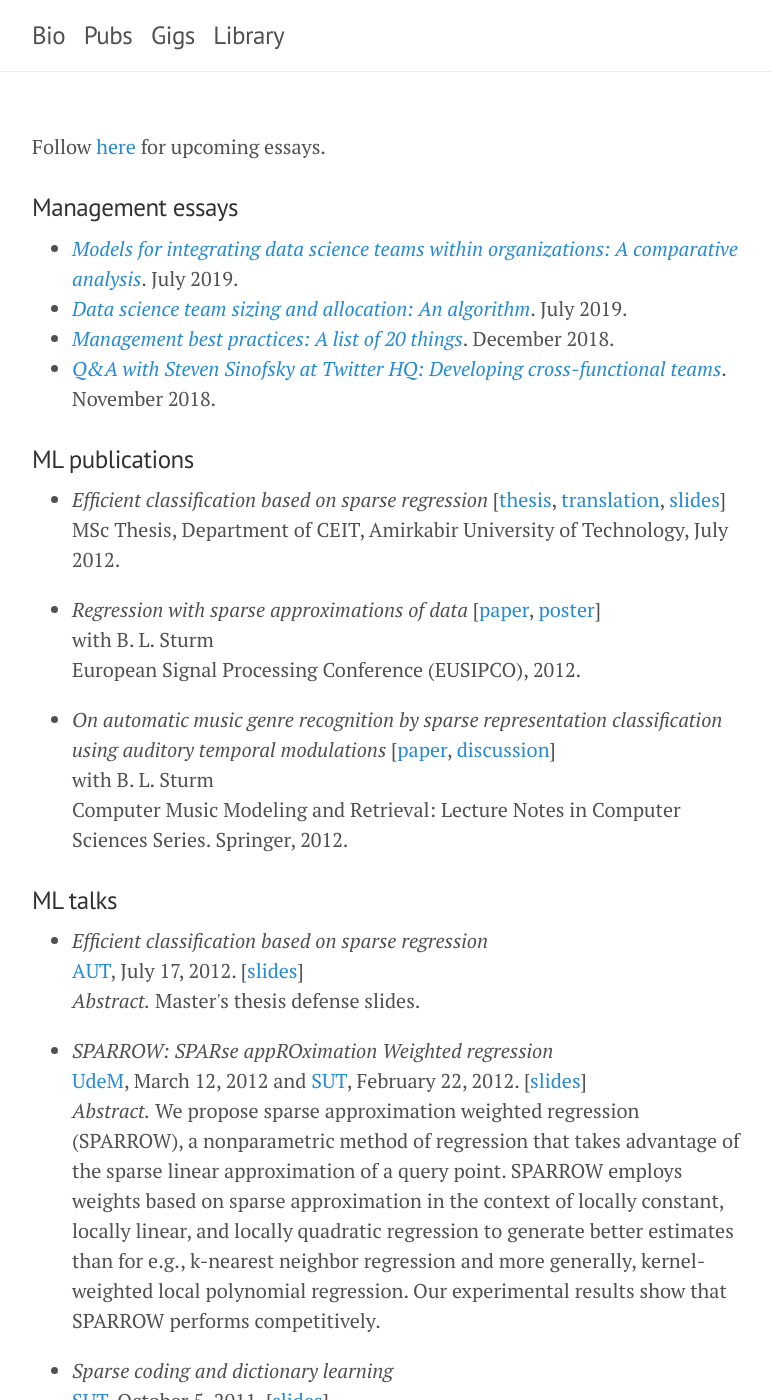
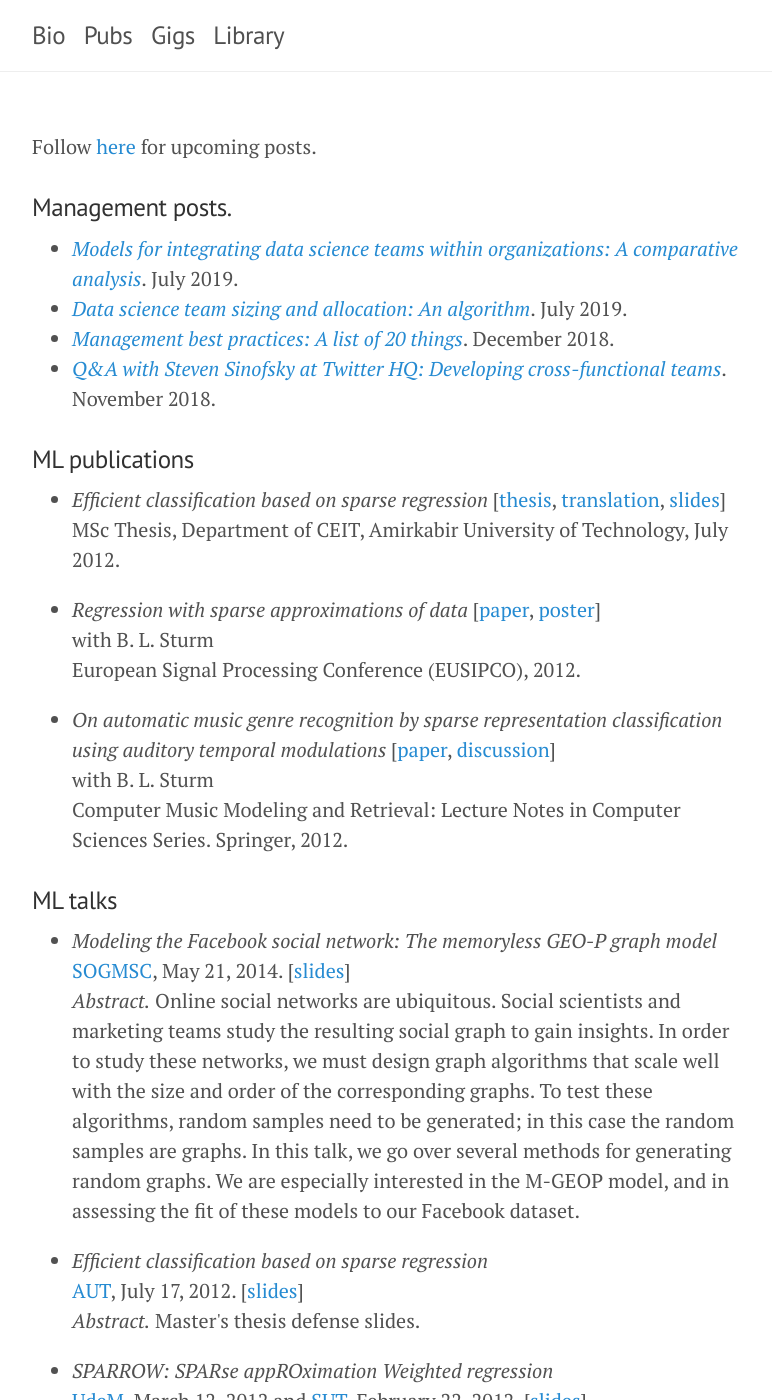
Before and after one commit to djpardis/djpardis.github.io, a Jekyll site: the page built from pubs.md, in a window 1280 px wide and 1400 px high. Shown: the whole window, without its empty margins (248-1020 px from the left). Built offline with Jekyll 4.4.1, drawn with Linux system fonts in a browser that asks for light colours.

Commit message:
Add graph talk

```diff
--- a/pubs.md
+++ b/pubs.md
@@ -3,9 +3,9 @@ layout: page
 title: Pubs
 ---
 
-Follow <a href="https://medium.com/@djpardis/" target="_blank">here</a> for upcoming essays.
+Follow <a href="https://medium.com/@djpardis/" target="_blank">here</a> for upcoming posts.
 
-### Management essays
+### Management posts.
 
 - <em><a href="https://medium.com/@djpardis/models-for-integrating-data-science-teams-within-organizations-7c5afa032ebd" target="_blank">Models for integrating data science teams within organizations: A comparative analysis</a></em>. July 2019.
 - <em><a href="https://medium.com/@djpardis/recommendations-for-data-science-team-sizing-and-allocation-strategy-a38f943638e5" target="_blank">Data science team sizing and allocation: An algorithm</a></em>. July 2019.
@@ -32,6 +32,12 @@ Follow <a href="https://medium.com/@djpardis/" target="_blank">here</a> for upco
 
 
 ### ML talks
+
+- <em>Modeling the Facebook social network: The memoryless GEO-P graph model</em>
+    <br/>
+    <a title="SOGMSC '14'" href="https://mathstat.uoguelph.ca/graduate/sogmsc">SOGMSC</a>, May 21, 2014. [<a href="/files/modeling_the_facebook_social_network.pdf" target="_blank">slides</a>]
+    <p><i>Abstract.</i> Online social networks are ubiquitous. Social scientists and marketing teams study the resulting social graph to gain insights. In order to study these networks, we must design graph algorithms that scale well with the size and order of the corresponding graphs. To test these algorithms, random samples need to be generated; in this case the random samples are graphs. In this talk, we go over several methods for generating random graphs. We are especially interested in the M-GEOP model, and in assessing the fit of these models to our Facebook dataset.</p>
+
 
 - <em>Efficient classification based on sparse regression</em>
     <br/>
```
Also changed, not shown: 1 other file.
